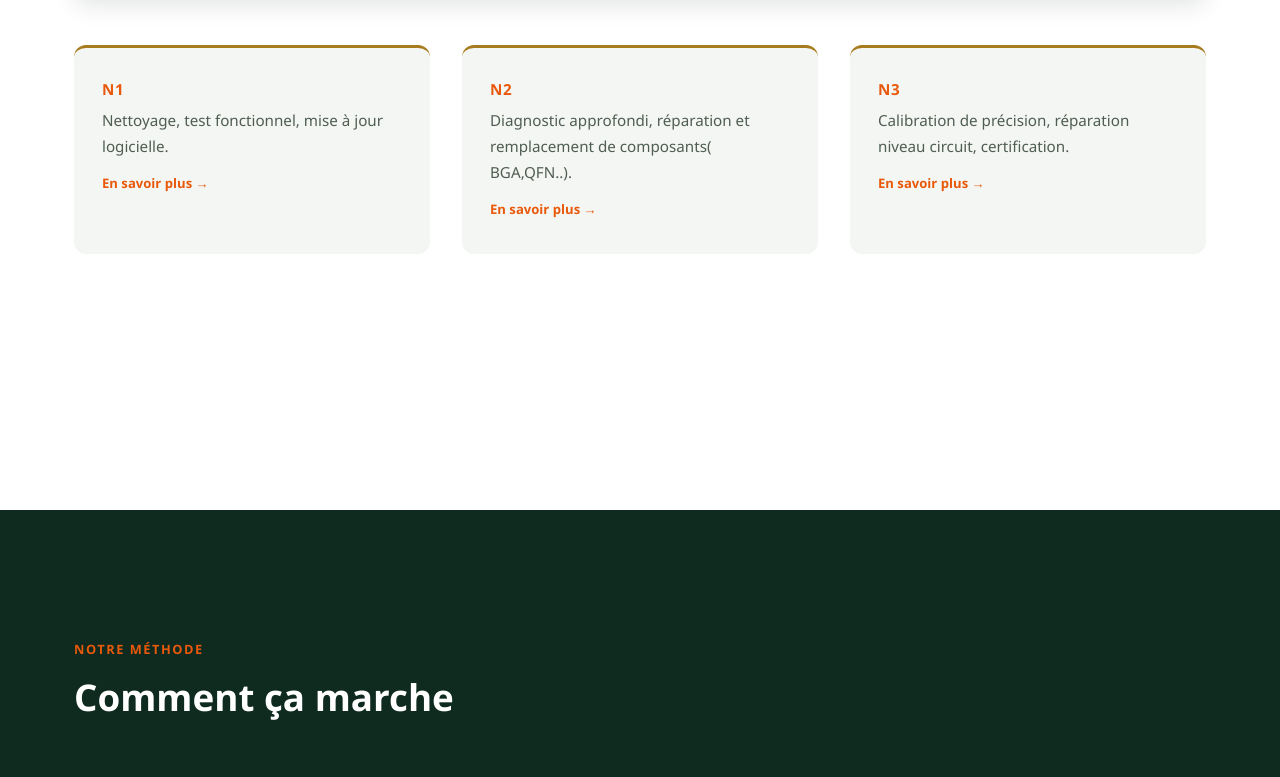
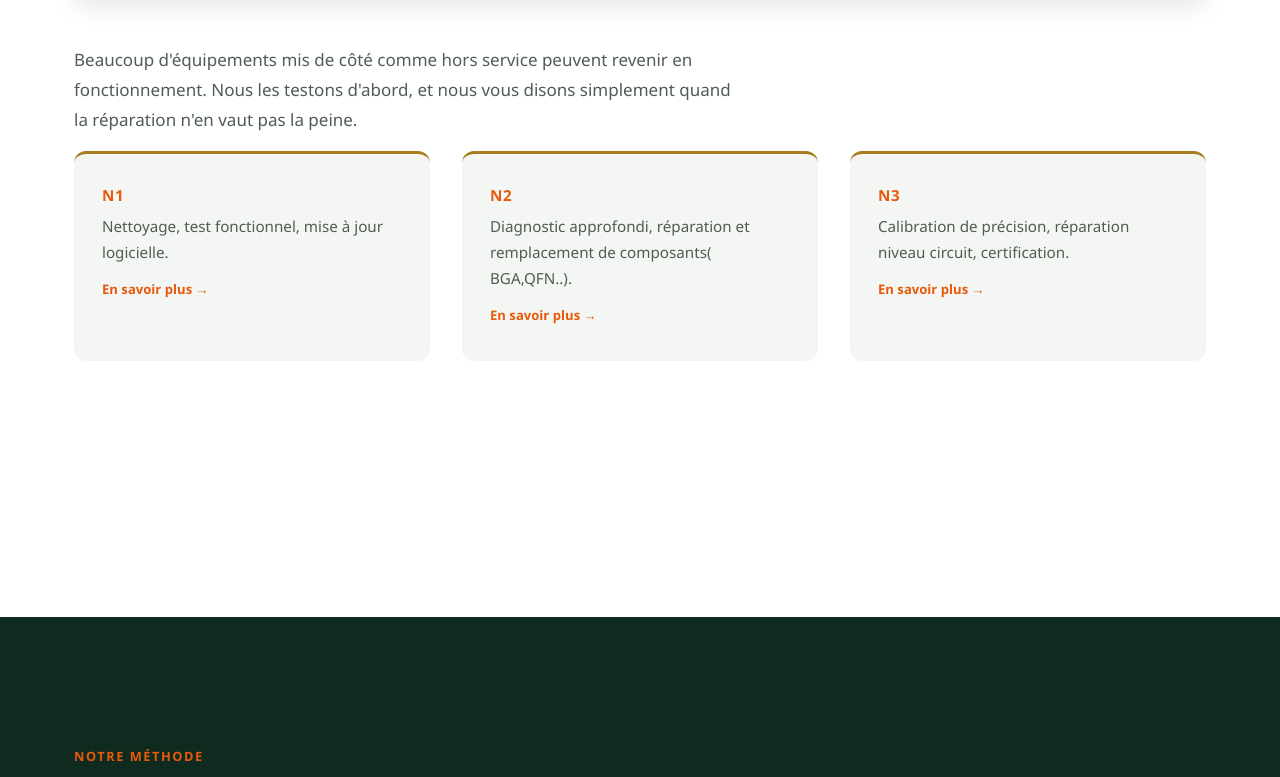
Before and after one commit to amathg/sopixcon, a plain HTML site: page index.html in a window 1280 px wide. Shown: the part 5365-6142 px from the top of the page. Drawn offline with Linux system fonts and the light colour scheme.

Commit message:
Add explanation for equipment testing and repair
Added a paragraph explaining the testing and repair process for equipment.

```diff
--- a/index.html
+++ b/index.html
@@ -177,6 +177,7 @@
         <img class="axe-photo" src="https://images.pexels.com/photos/2136243/pexels-photo-2136243.jpeg?auto=compress&cs=tinysrgb&w=1600" srcset="https://images.pexels.com/photos/2136243/pexels-photo-2136243.jpeg?auto=compress&cs=tinysrgb&w=640 640w, https://images.pexels.com/photos/2136243/pexels-photo-2136243.jpeg?auto=compress&cs=tinysrgb&w=1024 1024w, https://images.pexels.com/photos/2136243/pexels-photo-2136243.jpeg?auto=compress&cs=tinysrgb&w=1600 1600w, https://images.pexels.com/photos/2136243/pexels-photo-2136243.jpeg?auto=compress&cs=tinysrgb&w=2200 2200w" sizes="(max-width: 1180px) 100vw, 1130px" alt="Technicien testant un équipement électronique au multimètre" width="1600" height="900" loading="lazy" decoding="async">
         <figcaption>Niveaux N1 · N2 · N3</figcaption>
       </figure>
+      <p>Beaucoup d'équipements mis de côté comme hors service peuvent revenir en fonctionnement. Nous les testons d'abord, et nous vous disons simplement quand la réparation n'en vaut pas la peine.</p>
       <div class="volet-grid">
         <a href="reconditionnement-n1.html" class="volet-card volet-link">
           <h4>N1</h4>
```
